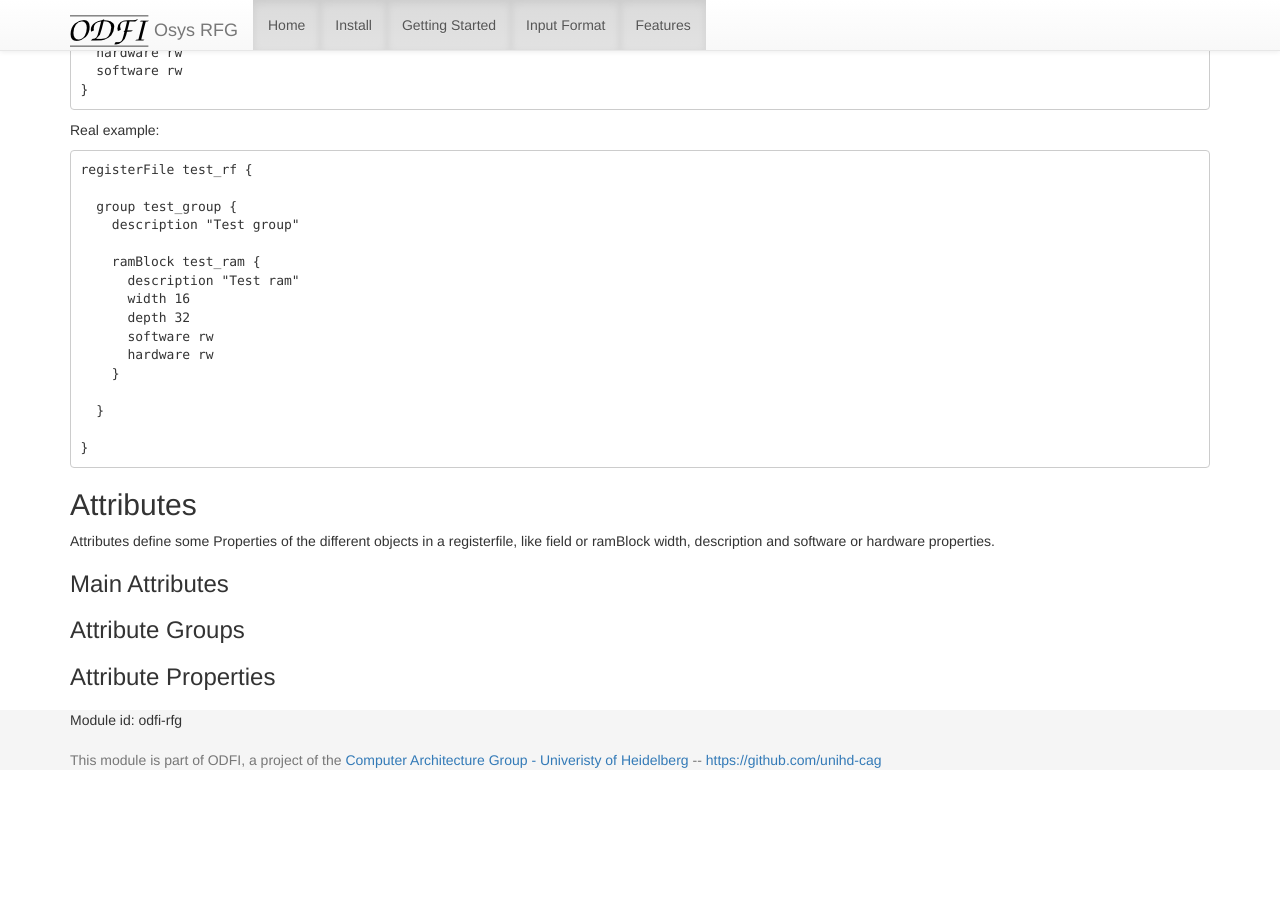
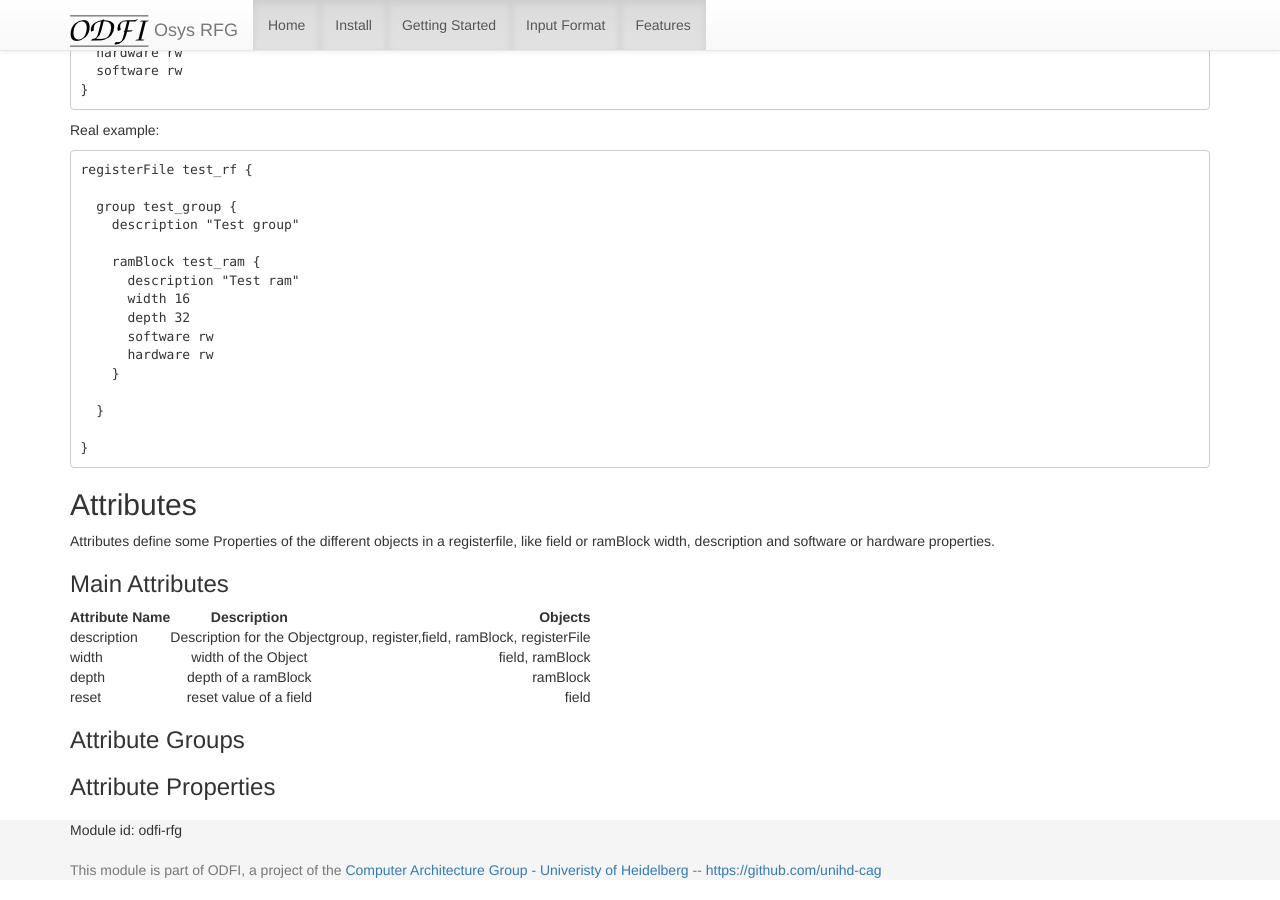
Before and after one commit to unihd-cag/odfi-rfg, a Jekyll site: the page built from inputformat/inputformat.md, in a window 1280 px wide and 900 px high, scrolled down 2503 px. Built offline with Jekyll 4.4.1, drawn with Linux system fonts in a browser that asks for light colours; nearby versions of some CDN libraries; Markdown is read by kramdown in place of the engine named in the settings; before the commit the page ends 3293 px from its top, so only the background shows below that.

Commit message:
Update inputformat.md

```diff
--- a/inputformat/inputformat.md
+++ b/inputformat/inputformat.md
@@ -152,6 +152,13 @@ Attributes define some Properties of the different objects in a registerfile, li
 
 ### Main Attributes
 
+| Attribute Name| Description    | Objects |
+| ------------- |:--------------:|--------:|
+| description   | Description for the Object| group, register,field, ramBlock, registerFile|
+| width         | width of the Object| field, ramBlock|
+| depth         | depth of a ramBlock| ramBlock |
+| reset         | reset value of a field | field |
+
 ### Attribute Groups
 
 ### Attribute Properties
```
